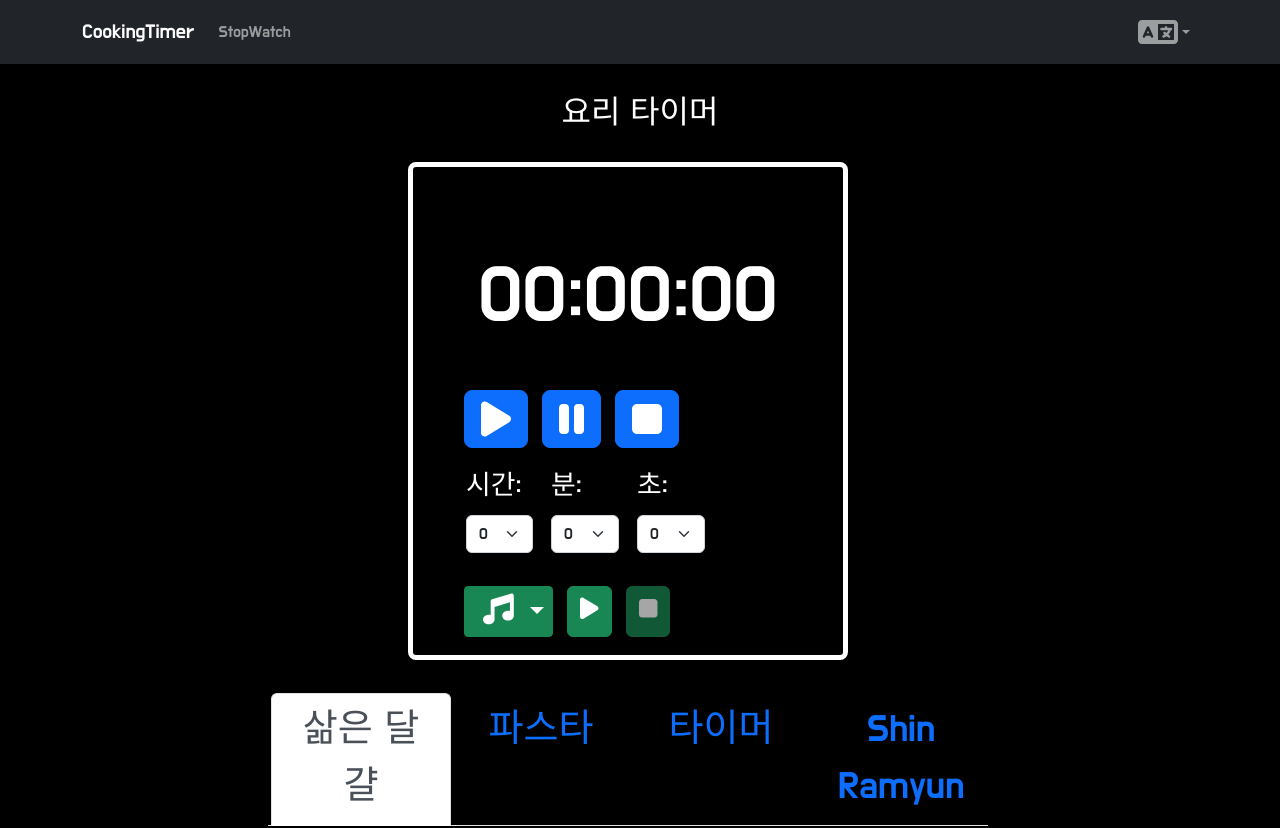
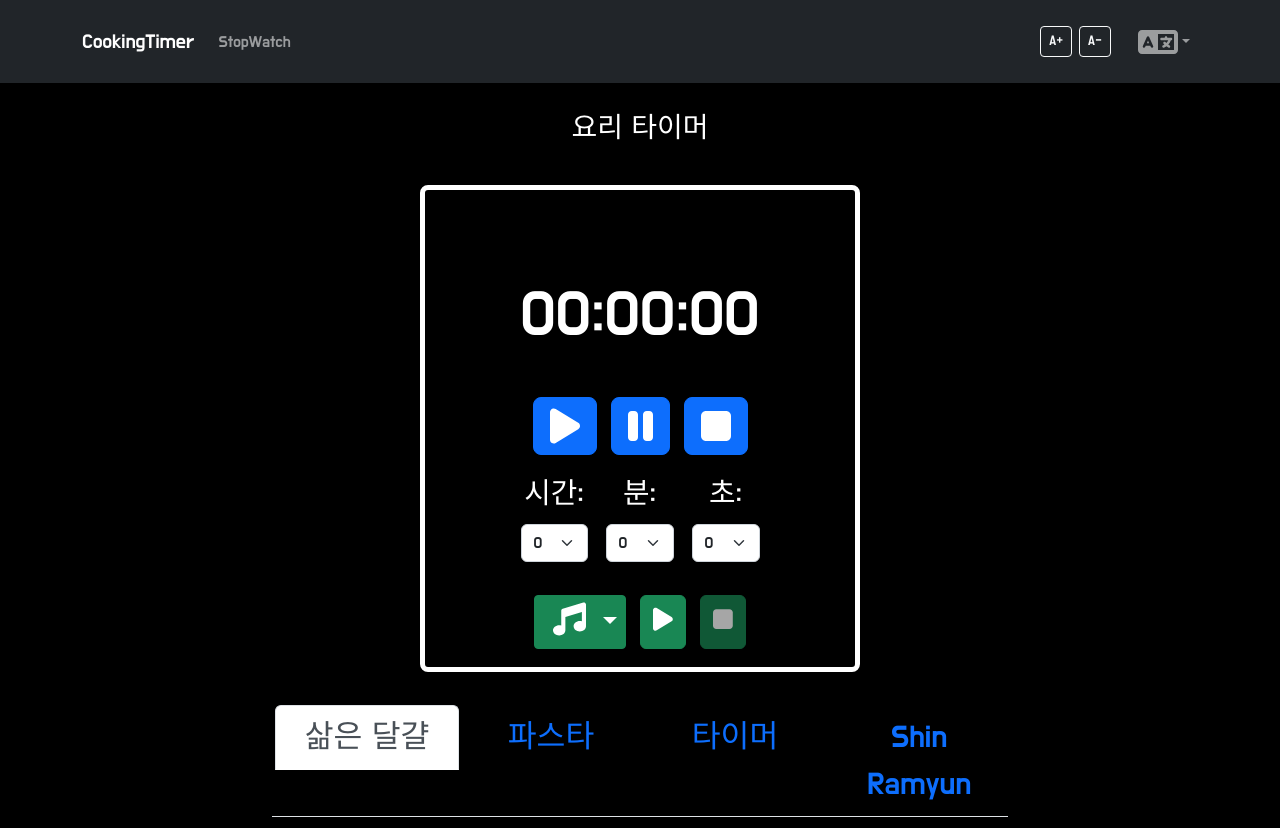
Before and after one commit to junkimkim/cookingtimer, a React (Create React App) app: page / in a window 1280 px wide. Shown: the top 828 px of the page. Built offline with nearby package versions, Linux system fonts and the light colour scheme.

Commit message:
가운데 정렬

```diff
--- a/src/App.js
+++ b/src/App.js
@@ -11,17 +11,28 @@ import Container from "react-bootstrap/Container";
 
 const App = () => {
   const [language, setLanguage] = useState("ko");
+  const [timerFontScale, setTimerFontScale] = useState(1);
 
   return (
     <>
-      <NavBarComponent language={language} setLanguage={setLanguage} />
-      <Container className="min-vh-100 d-flex flex-column">
+      <NavBarComponent
+        language={language}
+        setLanguage={setLanguage}
+        timerFontScale={timerFontScale}
+        setTimerFontScale={setTimerFontScale}
+      />
+      <Container
+        className="min-vh-100 d-flex flex-column theme-dark"
+      >
         <div className="flex-grow-1">
           <Routes>
             <Route
               path="/"
               element={
-              <CookingTimer language={language} setLanguage={setLanguage} />
+                <CookingTimer
+                  language={language}
+                  timerFontScale={timerFontScale}
+                />
               }
             />
           {/* <Route
@@ -33,7 +44,10 @@ const App = () => {
             <Route
               path={"/cookingtimer/:lang"}
               element={
-              <CookingTimer language={language} setLanguage={setLanguage} />
+                <CookingTimer
+                  language={language}
+                  timerFontScale={timerFontScale}
+                />
               }
             />
           {/* <Route path={"/alarm/:lang"} element={<Alarm />} /> */}
--- a/src/components/CookingTimer.js
+++ b/src/components/CookingTimer.js
@@ -3,7 +3,7 @@ import EggTimer from "./EggTimer";
 import Row from "react-bootstrap/Row";
 import Col from "react-bootstrap/Col";
 
-function CookingTimer({ language }) {
+function CookingTimer({ language, timerFontScale }) {
   const eggLabels = {
     en: {
       name: "Cooking Timer",
@@ -1310,17 +1310,20 @@ function CookingTimer({ language }) {
     <>
       <Row>
         <Col className="mainTimer">
-          <h2>{labels.name}</h2>
+          <h3>{labels.name}</h3>
         </Col>
       </Row>
-      <Row>
+      <Row className="justify-content-center">
+        <Col xs="auto">
           <EggTimer
             labels={labels}
             pastaNames={pastaNames}
             degreeNames={degreeNames}
             hms={hms}
             timeLabel={timeLabel}
+            fontScale={timerFontScale}
           />
+        </Col>
       </Row>
     </>
   );
--- a/src/components/EggTimer.js
+++ b/src/components/EggTimer.js
@@ -53,7 +53,14 @@ const audioClips = [
   },
 ];
 
-const EggTimer = ({ labels, hms, pastaNames, degreeNames, timeLabel }) => {
+const EggTimer = ({
+  labels,
+  hms,
+  pastaNames,
+  degreeNames,
+  timeLabel,
+  fontScale = 1,
+}) => {
   const [timeLeft, setTimeLeft] = useState(0);
   const [timerActive, setTimerActive] = useState(false);
   const [eggNames, setEggNames] = useState("");
@@ -111,6 +118,9 @@ const EggTimer = ({ labels, hms, pastaNames, degreeNames, timeLabel }) => {
       playSound();
       setTimerActive(false);
     }
+    // playSound는 useEffect 안에서만 호출되고,
+    // selectedSound 변경 시에만 새로 정의되므로 dependency에 포함하지 않는다.
+    // eslint-disable-next-line react-hooks/exhaustive-deps
   }, [timeLeft, timerActive, hasTimerStarted]);
 
   //소리 울리기
@@ -194,19 +204,22 @@ const EggTimer = ({ labels, hms, pastaNames, degreeNames, timeLabel }) => {
     <>
       <Row className="justify-content-center">
         <Col xs={12} md={10} lg={8} xl={6} className="timer-container">
-          <Stack className="timer">
+          <Stack className="timer text-center egg-timer-small">
             <Row>
               <Col className="mainTimer">
-                <h2>{eggNames}</h2>
+                <h1 style={{ fontSize: `${2 * fontScale}rem` }}>{eggNames}</h1>
               </Col>
             </Row>
             <Row>
-              <Col className="time-passed mainTimer">
+              <Col
+                className="time-passed mainTimer"
+                style={{ fontSize: `${4 * fontScale}rem` }}
+              >
                 {formatTime(timeLeft)}
               </Col>
             </Row>
 
-            <Row className="justify-content-center justify-content-md-start">
+            <Row className="justify-content-center">
               <Col
                 xs={12}
                 md="auto"
@@ -339,8 +352,9 @@ const EggTimer = ({ labels, hms, pastaNames, degreeNames, timeLabel }) => {
       <Row className="justify-content-center">
         <Col xs={12} md={10} lg={8} className="egg-options">
           <Tabs
+            key={labels.boiledegg}
             defaultActiveKey={labels.boiledegg}
-            style={{ fontSize: "1.7em" }}
+            style={{ fontSize: "1.4em" }}
             id="justify-tab-example"
             className="mb-3"
             justify
@@ -390,7 +404,7 @@ const EggTimer = ({ labels, hms, pastaNames, degreeNames, timeLabel }) => {
                       <Nav.Item>
                         <Nav.Link
                           eventKey="스파게티"
-                          style={{ fontSize: "1.2em" }}
+                          style={{ fontSize: "1em" }}
                         >
                           {pastaNames.spaghetti}
                         </Nav.Link>
@@ -398,7 +412,7 @@ const EggTimer = ({ labels, hms, pastaNames, degreeNames, timeLabel }) => {
                       <Nav.Item>
                         <Nav.Link
                           eventKey="링귀니"
-                          style={{ fontSize: "1.2em" }}
+                          style={{ fontSize: "1em" }}
                         >
                           {pastaNames.linguine}
                         </Nav.Link>
@@ -406,86 +420,89 @@ const EggTimer = ({ labels, hms, pastaNames, degreeNames, timeLabel }) => {
                       <Nav.Item>
                         <Nav.Link
                           eventKey="마팔데"
-                          style={{ fontSize: "1.2em" }}
+                          style={{ fontSize: "1em" }}
                         >
-                          {pastaNames.mafalde} <img src={마팔데} width="20%" />
+                          {pastaNames.mafalde}{" "}
+                          <img src={마팔데} width="20%" alt={pastaNames.mafalde} />
                         </Nav.Link>
                       </Nav.Item>
                       <Nav.Item>
                         <Nav.Link
                           eventKey="페투치네"
-                          style={{ fontSize: "1.2em" }}
+                          style={{ fontSize: "1em" }}
                         >
                           {pastaNames.fettuccine}{" "}
-                          <img src={페투치네} width="17%" />
+                          <img src={페투치네} width="17%" alt={pastaNames.fettuccine} />
                         </Nav.Link>
                       </Nav.Item>
                       <Nav.Item>
                         <Nav.Link
                           eventKey="탈리아텔레"
-                          style={{ fontSize: "1.2em" }}
+                          style={{ fontSize: "1em" }}
                         >
                           {pastaNames.tagliatelle}{" "}
-                          <img src={탈리아텔레} width="20%" />
+                          <img src={탈리아텔레} width="20%" alt={pastaNames.tagliatelle} />
                         </Nav.Link>
                       </Nav.Item>
                       <Nav.Item>
                         <Nav.Link
                           eventKey="리가토니"
-                          style={{ fontSize: "1.2em" }}
+                          style={{ fontSize: "1em" }}
                         >
                           {pastaNames.rigatoni}{" "}
-                          <img src={리가토니} width="20%" />
+                          <img src={리가토니} width="20%" alt={pastaNames.rigatoni} />
                         </Nav.Link>
                       </Nav.Item>
                       <Nav.Item>
                         <Nav.Link
                           eventKey="마카로니"
-                          style={{ fontSize: "1.2em" }}
+                          style={{ fontSize: "1em" }}
                         >
                           {pastaNames.macaroni}{" "}
-                          <img src={마카로니} width="20%" />
+                          <img src={마카로니} width="20%" alt={pastaNames.macaroni} />
                         </Nav.Link>
                       </Nav.Item>
                       <Nav.Item>
-                        <Nav.Link eventKey="펜네" style={{ fontSize: "1.2em" }}>
-                          {pastaNames.penne} <img src={펜네} width="20%" />
+                        <Nav.Link eventKey="펜네" style={{ fontSize: "1em" }}>
+                          {pastaNames.penne}{" "}
+                          <img src={펜네} width="20%" alt={pastaNames.penne} />
                         </Nav.Link>
                       </Nav.Item>
                       <Nav.Item>
                         <Nav.Link
                           eventKey="파르팔레"
-                          style={{ fontSize: "1.2em" }}
+                          style={{ fontSize: "1em" }}
                         >
                           {pastaNames.farfalle}{" "}
-                          <img src={파르팔레} width="20%" />
+                          <img src={파르팔레} width="20%" alt={pastaNames.farfalle} />
                         </Nav.Link>
                       </Nav.Item>
 
                       <Nav.Item>
                         <Nav.Link
                           eventKey="푸실리"
-                          style={{ fontSize: "1.2em" }}
+                          style={{ fontSize: "1em" }}
                         >
-                          {pastaNames.fusilli} <img src={푸실리} width="20%" />
+                          {pastaNames.fusilli}{" "}
+                          <img src={푸실리} width="20%" alt={pastaNames.fusilli} />
                         </Nav.Link>
                       </Nav.Item>
                       <Nav.Item>
                         <Nav.Link
                           eventKey="콘킬리에"
-                          style={{ fontSize: "1.2em" }}
+                          style={{ fontSize: "1em" }}
                         >
                           {pastaNames.conchiglie}{" "}
-                          <img src={콘킬리에} width="20%" />
+                          <img src={콘킬리에} width="20%" alt={pastaNames.conchiglie} />
                         </Nav.Link>
                       </Nav.Item>
                       <Nav.Item>
                         <Nav.Link
                           eventKey="프레골라"
-                          style={{ fontSize: "1.2em" }}
+                          style={{ fontSize: "1em" }}
                         >
                           {pastaNames.fregola}{" "}
-                          <img src={프레골라} width="20%" />
+                          <img src={프레골라} width="20%" alt={pastaNames.fregola} />
                         </Nav.Link>
                       </Nav.Item>
                     </Nav>
@@ -908,17 +925,17 @@ const EggTimer = ({ labels, hms, pastaNames, degreeNames, timeLabel }) => {
                   <Col sm={3}>
                     <Nav variant="pills" className="flex-column">
                       <Nav.Item>
-                        <Nav.Link eventKey="초" style={{ fontSize: "1.2em" }}>
+                        <Nav.Link eventKey="초" style={{ fontSize: "1em" }}>
                           {hms.second}
                         </Nav.Link>
                       </Nav.Item>
                       <Nav.Item>
-                        <Nav.Link eventKey="분" style={{ fontSize: "1.2em" }}>
+                        <Nav.Link eventKey="분" style={{ fontSize: "1em" }}>
                           {hms.minute}
                         </Nav.Link>
                       </Nav.Item>
                       <Nav.Item>
-                        <Nav.Link eventKey="시" style={{ fontSize: "1.2em" }}>
+                        <Nav.Link eventKey="시" style={{ fontSize: "1em" }}>
                           {hms.hour}
                         </Nav.Link>
                       </Nav.Item>
--- a/src/components/NavBarComponent.js
+++ b/src/components/NavBarComponent.js
@@ -2,6 +2,7 @@ import Container from "react-bootstrap/Container";
 import Nav from "react-bootstrap/Nav";
 import Navbar from "react-bootstrap/Navbar";
 import NavDropdown from "react-bootstrap/NavDropdown";
+import Button from "react-bootstrap/Button";
 import { LinkContainer } from "react-router-bootstrap";
 import { useNavigate } from "react-router-dom";
 import { FontAwesomeIcon } from "@fortawesome/react-fontawesome";
@@ -31,7 +32,16 @@ const languageOptions = [
   { name: "日本語", code: "ja" },
 ];
 
-function NavBarComponent({ language, setLanguage }) {
+function NavBarComponent({ language, setLanguage, timerFontScale, setTimerFontScale }) {
+
+  const handleIncreaseFont = () => {
+    setTimerFontScale((prev) => Math.min(1.5, prev + 0.1));
+  };
+
+  const handleDecreaseFont = () => {
+    setTimerFontScale((prev) => Math.max(0.7, prev - 0.1));
+  };
+
   return (
     <Navbar collapseOnSelect expand="lg" bg="dark" variant="dark">
       <Container>
@@ -59,8 +69,25 @@ function NavBarComponent({ language, setLanguage }) {
               <Nav.Link>현재시간</Nav.Link>
             </LinkContainer> */}
             {/* <LinkContainer to={`/worldtime/${language}`}>
-              <Nav.Link>세계시간</Nav.Link>
+            <Nav.Link>세계시간</Nav.Link>
             </LinkContainer> */}
+          </Nav>
+          <Nav className="align-items-center me-3">
+            <Button
+              variant="outline-light"
+              size="sm"
+              onClick={handleIncreaseFont}
+              className="me-1"
+            >
+              A+
+            </Button>
+            <Button
+              variant="outline-light"
+              size="sm"
+              onClick={handleDecreaseFont}
+            >
+              A-
+            </Button>
           </Nav>
           <Nav>
             <LanguageDropdown setLanguage={setLanguage} />
--- a/src/index.css
+++ b/src/index.css
@@ -13,6 +13,7 @@ ul li a.active {
 }
 
 .mainTimer {
+  font-size: 1.5rem;
   margin: 30px;
   padding: 0px;
   text-align: center;
@@ -58,7 +59,53 @@ ul li a.active {
   border-radius: 0.5rem;
   width: 100%;
   max-width: 440px;
-  max-height: 530px;
+}
+
+.theme-dark {
+  background-color: black;
+  color: white;
+}
+
+.theme-light {
+  /* 채도가 낮은 밝은 회색 톤 */
+  background-color: #e5e7eb;
+  color: #111827;
+}
+
+.theme-light .timer,
+.theme-light .stop-timer {
+  background-color: #f3f4f6;
+  border-color: #4b5563;
+}
+
+.theme-light .time-left,
+.theme-light .time-passed,
+.theme-light .flex-column {
+  color: #111827;
+}
+
+.egg-timer-small {
+  font-size: 1.5rem;
+}
+
+.egg-timer-small .time-left {
+  font-size: 4rem;
+}
+
+.egg-timer-small .time-passed {
+  font-size: clamp(2rem, 8vw, 4rem);
+}
+
+.egg-timer-small .timer-dropdown {
+  font-size: 1.2em;
+}
+
+.egg-timer-small .mb-3 {
+  font-size: 1.3em;
+}
+
+.egg-timer-small .btn-warning {
+  font-size: 1.3em;
 }
 
 @media (min-width: 768px) {
@@ -105,7 +152,7 @@ DropdownButton {
 .timer-dropdown {
   margin-left: 5px;
   margin-right: 5px;
-  font-size: 1.2em;
+  font-size: 1.3em;
 }
 
 .mb-3 {
```
Also changed, not shown: 1 other file (tests, documents, lock files or other folders). Lines whose indentation alone changed are shown as unchanged.
